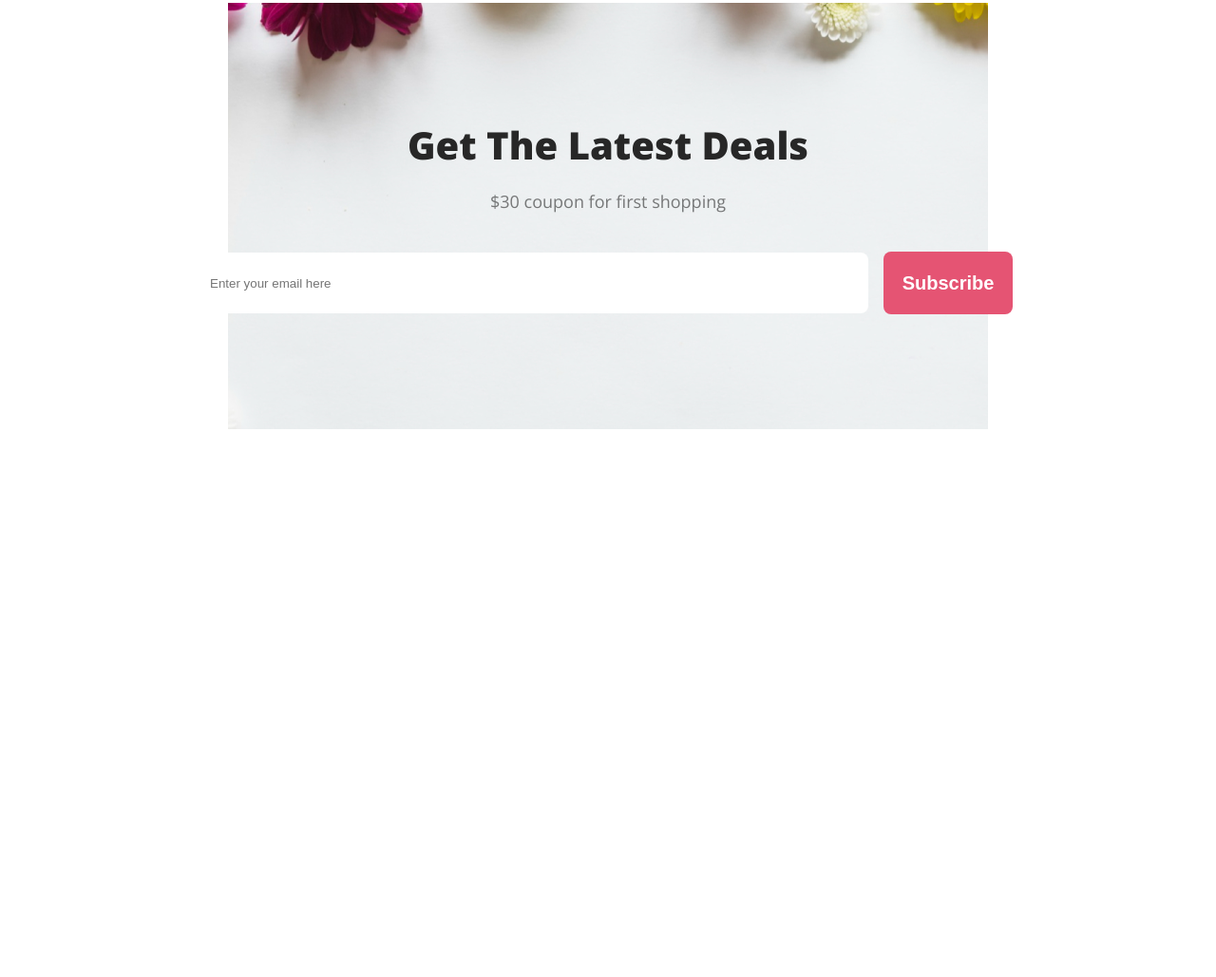
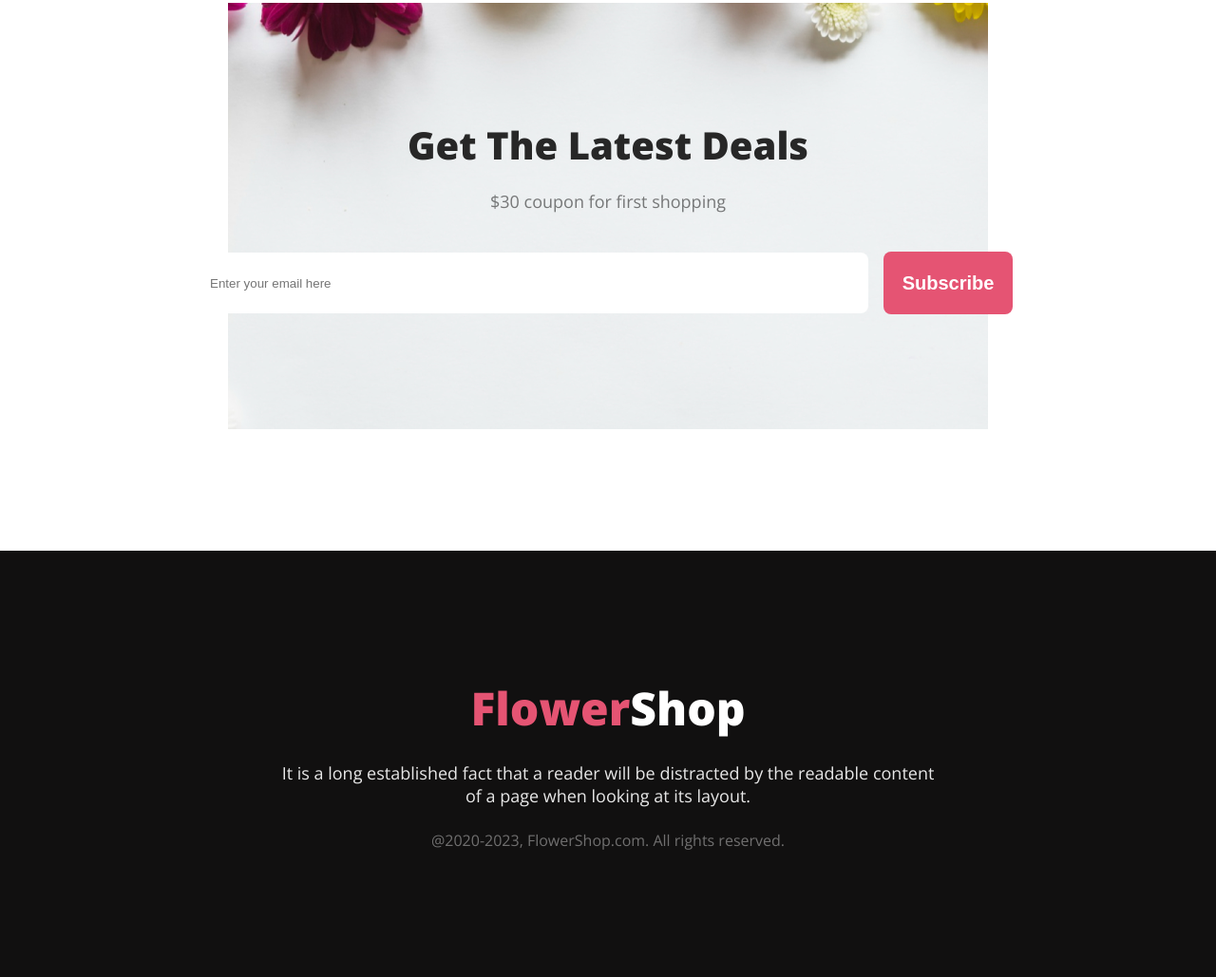
Before and after one commit to coder7475/flower-shop-pghero-batch-8-assignment-1, a plain HTML site: page index.html in a window 1280 px wide. Shown: the part 3946-4975 px from the top of the page at 95% size. Before the commit the page ends 4526 px from the top, so only its background shows below. Drawn offline with nearby package versions, Linux system fonts and the light colour scheme.

Commit message:
feat: added footer section

```diff
--- a/index.html
+++ b/index.html
@@ -63,7 +63,7 @@
             </div>
         </section>
         <section class="discount-container">
-            <div class="discount-content">
+            <div class="discount-content" id="about">
                 <h2 class="discount-title">Hot Deal ! Sale Up To 25% <span class="primary-text">Off</span></h2>
                 <p class="discount-text">When the message needs to be clear,<br> send beautiful red roses from us.</p>
                 <button class="btn-primary" type="button">Sign Up</button>
@@ -92,7 +92,11 @@
         </section>
     </main>
     <footer>
-
+        <div class="footer-container">
+            <h2 class="footer-title">Flower<span class="shop">Shop</span></h2>
+            <p class="footer-text">It is a long established fact that a reader will be distracted by the readable content<br> of a page when looking at its layout.</p>
+            <small class="copyright">@2020-2023, FlowerShop.com. All rights reserved. </small>
+        </div>
     </footer>
 </body>
 </html>
--- a/styles.css
+++ b/styles.css
@@ -328,3 +328,36 @@ input[type="email"]{
     font-size: 20px;
     font-weight: 700;
 }
+
+/* all footer styles */
+.footer-container{
+    width: 100%;
+    height: 449px;
+    background: #111010;
+    display: flex;
+    flex-direction: column;
+    justify-content: center;
+    align-items: center;
+    gap: 24px;
+}
+.footer-title{
+    color: #E55473;
+    font-size: 48px;
+    font-weight: 800;
+}
+.shop{
+    color: #fff;
+}
+.footer-text{
+    color: rgba(255, 255, 255, 0.90);
+    text-align: center;
+    font-size: 18px;
+    font-weight: 400;
+}
+
+.copyright {
+    color: rgba(255, 255, 255, 0.40);
+    text-align: center;
+    font-size: 16px;
+    font-weight: 400;
+}
```
